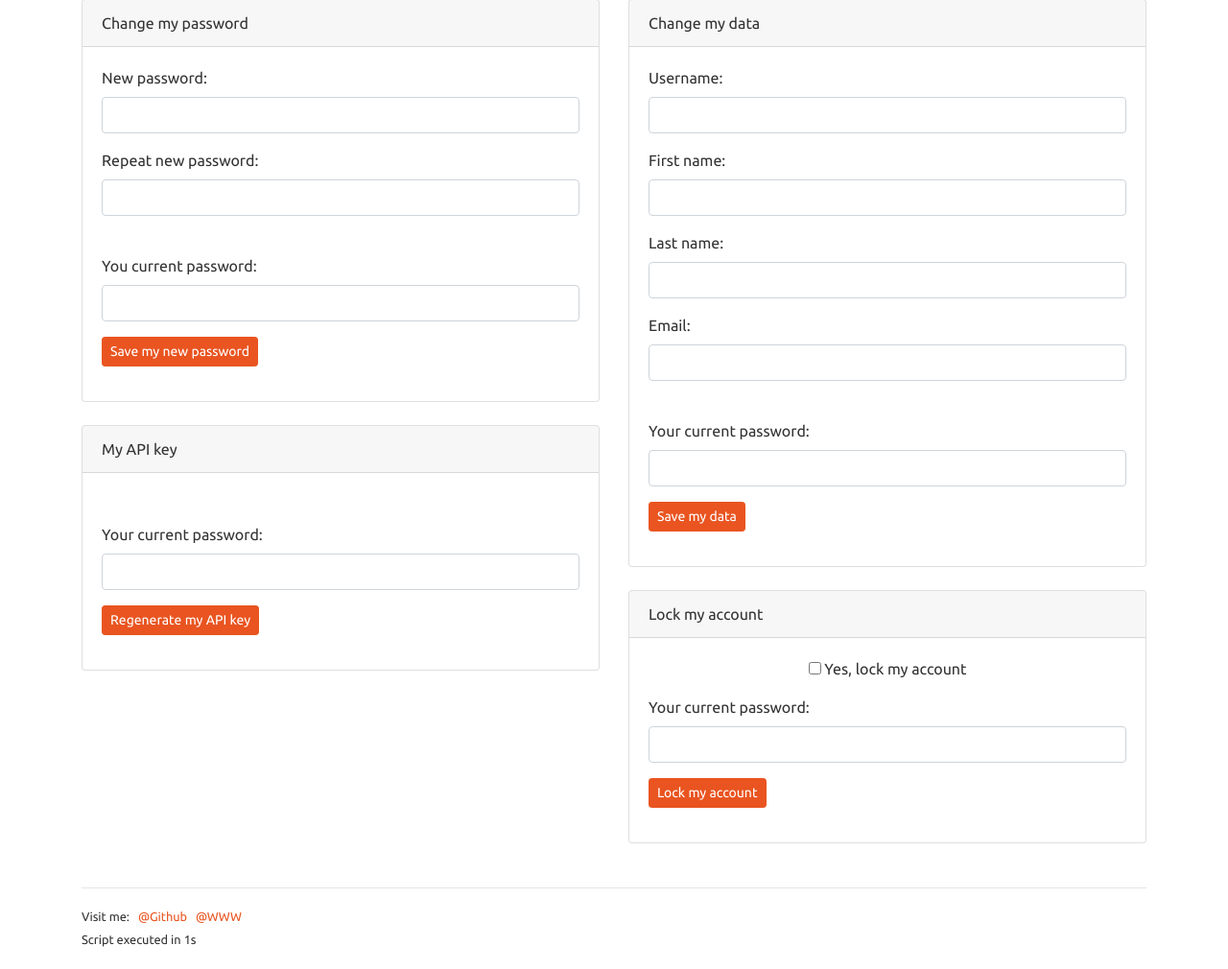
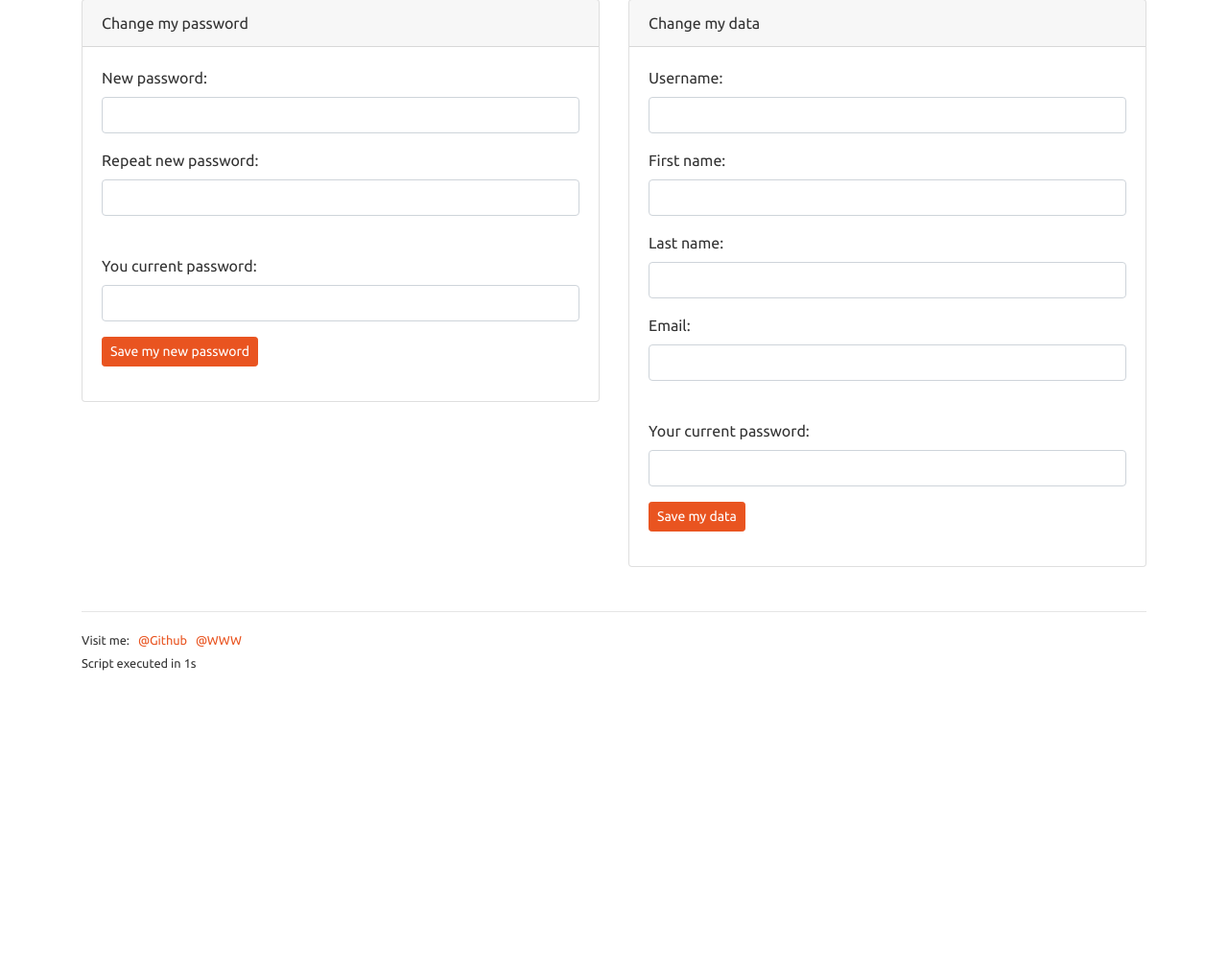
Before and after one commit to KaiserWerk/WPCustomRepository, a PHP site: template resources/views/user/settings.tpl.php in a window 1280 px wide. Shown: the part 179-1189 px from the top of the page at 96% size. After the commit the page ends 878 px from the top, so only its background shows below. Run offline with PHP 8.4, Linux system fonts and the light colour scheme; the template is opened without the code that fills it, so the values that code supplies are empty.

Commit message:
tidied up the UserController + template

```diff
--- a/resources/views/user/settings.tpl.php
+++ b/resources/views/user/settings.tpl.php
@@ -32,30 +32,6 @@
 
                                 <div class="form-group">
                                     <button type="submit" name="btn_save_new_password" class="btn btn-sm btn-primary">Save my new password</button>
-                                </div>
-                            </form>
-                        </div>
-                    </div>
-
-                    <br>
-
-                    <div class="card">
-                        <div class="card-header">My API key</div>
-                        <div class="card-body">
-                            <p class="text-center h3"><?=$user['apikey'];?></p>
-                            <form action="/user/settings" method="post">
-                                <?php
-                                AuthHelper::generateCSRFInput();
-                                AuthHelper::generateHoneypotInput();
-                                ?>
-                                <br>
-                                <div class="form-group">
-                                    <label for="current_password">Your current password:</label>
-                                    <input id="current_password" name="_edit[password]" type="password" class="form-control" required>
-                                </div>
-
-                                <div class="form-group">
-                                    <button type="submit" name="btn_regenerate_apikey" class="btn btn-sm btn-primary">Regenerate my API key</button>
                                 </div>
                             </form>
                         </div>
@@ -101,35 +77,6 @@
                         </div>
                     </div>
 
-                    <br>
-
-                    <div class="card">
-                        <div class="card-header">Lock my account</div>
-                        <div class="card-body">
-                            <form action="/user/settings" method="post">
-                                <?php
-                                AuthHelper::generateCSRFInput();
-                                AuthHelper::generateHoneypotInput();
-                                ?>
-                                <div class="form-group">
-                                    <label for="locked" class="text-center" style="display: block;">
-                                        <input id="locked" name="_lock[enabled]" type="checkbox" value="1" required>
-                                        Yes, lock my account
-                                    </label>
-                                </div>
-
-                                <div class="form-group">
-                                    <label for="current_password">Your current password:</label>
-                                    <input id="current_password" name="_lock[current_password]" type="password" class="form-control" required>
-                                </div>
-
-                                <div class="form-group">
-                                    <button type="submit" name="btn_lock_account" class="btn btn-sm btn-primary">Lock my account</button>
-                                </div>
-                            </form>
-                        </div>
-                    </div>
-
                 </div>
             </div>
 
```
Also changed, not shown: controller/UserController.php (+0 -56 lines).
